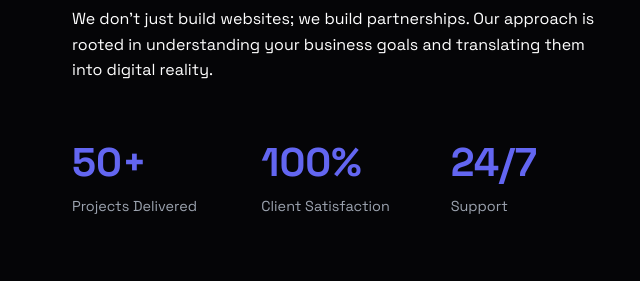
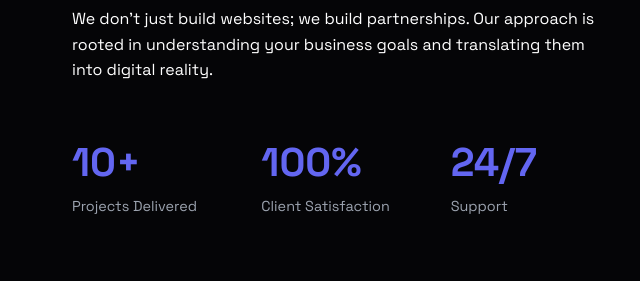
Before and after one commit to coderharjot01/Antigravity-2.0, a website: page index.html in a window 1280 px wide. Shown: the part 3480-3761 px from the top of the page, 0-640 px from the left. Drawn offline with nearby package versions, Linux system fonts and the light colour scheme.

Commit message:
Update projects count to 10+

```diff
--- a/index.html
+++ b/index.html
@@ -257,7 +257,7 @@
                     business goals and translating them into digital reality.</p>
                 <div class="stats-grid">
                     <div class="stat-item">
-                        <span class="stat-number">50+</span>
+                        <span class="stat-number">10+</span>
                         <span class="stat-label">Projects Delivered</span>
                     </div>
                     <div class="stat-item">
```
